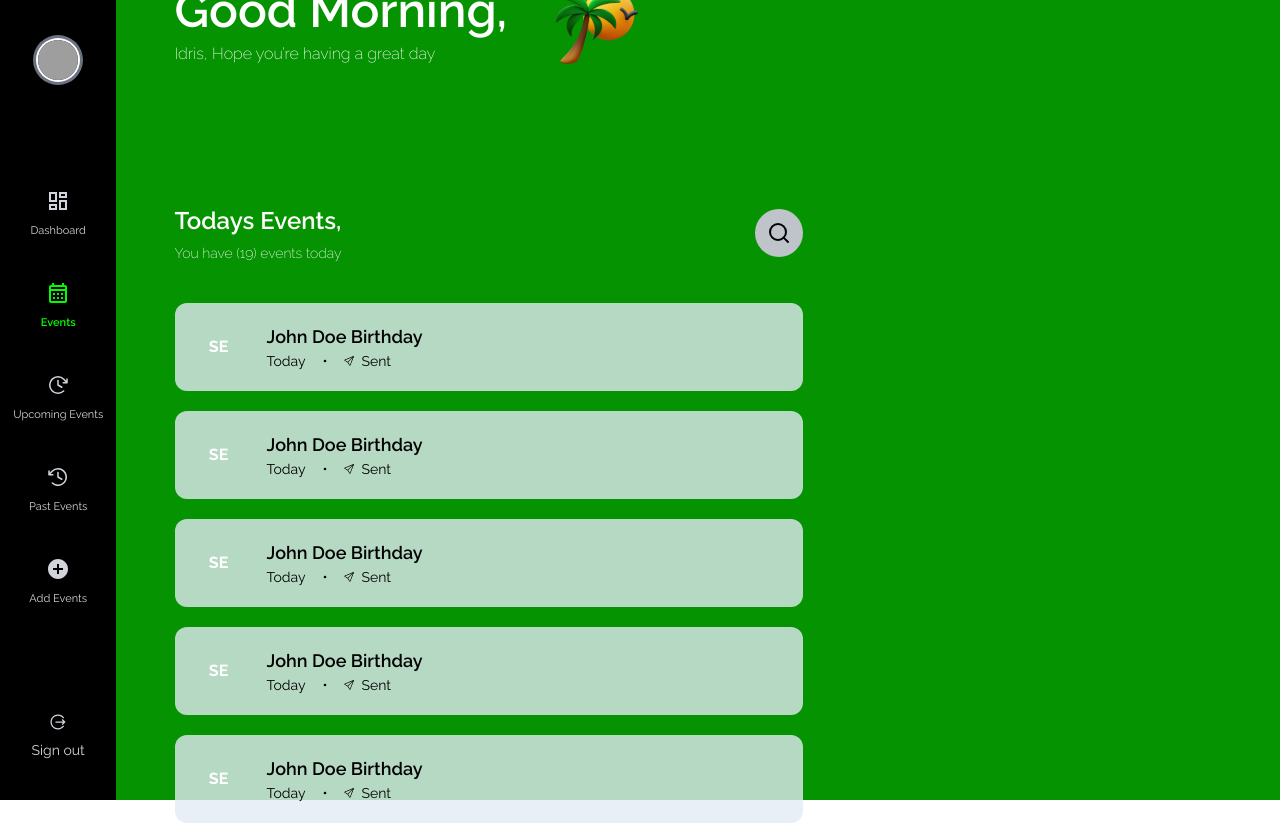
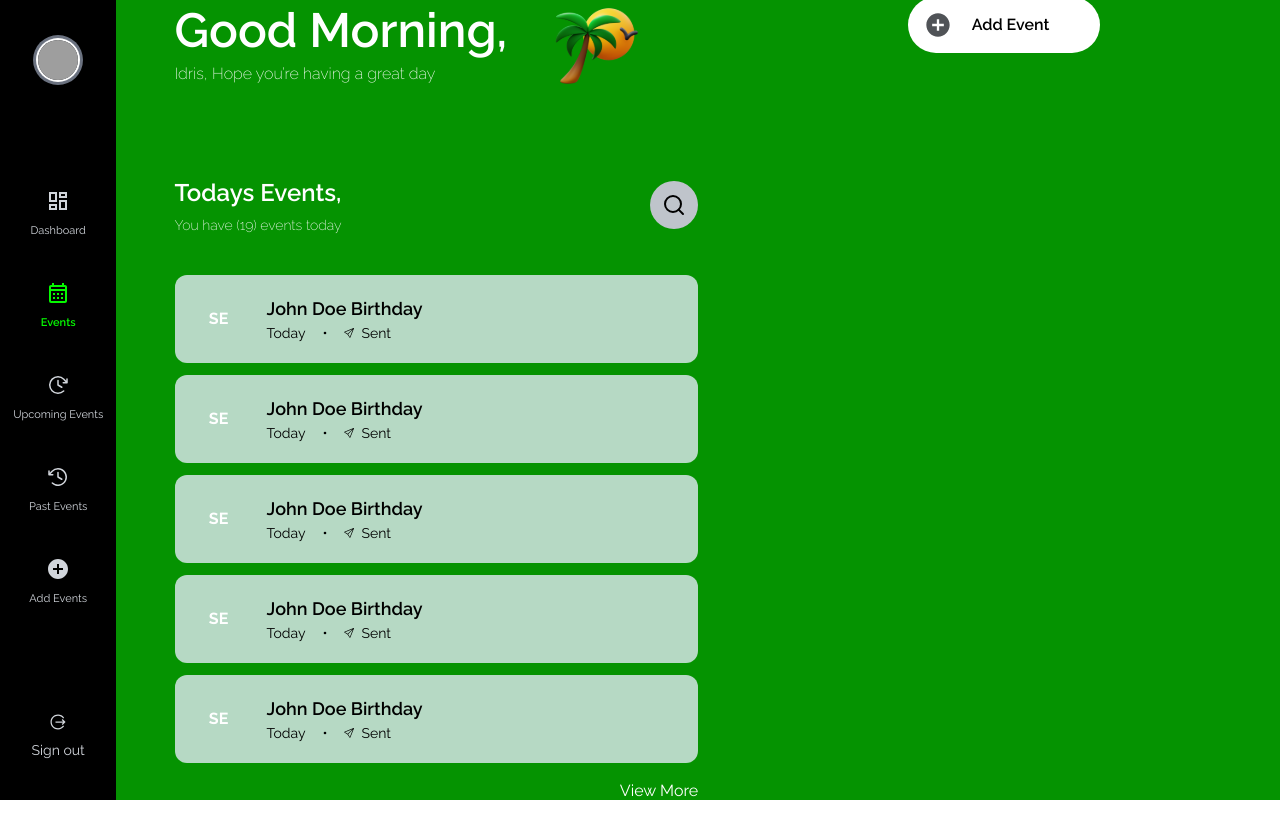
Before and after one commit to theolodocoder/D-day-frontend, a React (Vite) app: page /app/events in a window 1280 px wide. Built offline with nearby package versions, Linux system fonts and the light colour scheme; grey boxes are pictures that could not be loaded.

Commit message:
added resusable button

```diff
--- /dev/null
+++ b/src/components/Button.tsx
@@ -0,0 +1,24 @@
+import { IconType } from "react-icons";
+
+interface ButtonProps {
+  content: string;
+  variant?: "solid" | "transparent";
+  icon?: IconType;
+  other?: string;
+}
+export default function Button({ content, variant, icon, other }: ButtonProps) {
+  return (
+    <button
+      className={`
+      ${icon && "flex items-center gap-x-5"}
+      h-14 w-48 px-4 py-2 rounded-full ${
+        variant == "transparent"
+          ? "bg-transparent border border-white text-white"
+          : "bg-[#05F900]"
+      } text-black font-semibold ${other} font-bold`}
+    >
+      {icon && icon({ size: 28, color: "#505357" })}
+      {content}
+    </button>
+  );
+}
--- /dev/null
+++ b/src/components/Upload.tsx
@@ -0,0 +1,13 @@
+import { MdEditCalendar } from "react-icons/md";
+
+export default function Upload() {
+  return (
+    <div className="bg-[#E3EBF680] w-full h-96 flex justify-center items-center">
+      <div>
+        <MdEditCalendar size={30} />
+        <h3>Upload Events</h3>
+        <p>Add New Events,Birthday,etc...</p>
+      </div>
+    </div>
+  );
+}
--- a/src/features/events/components/EventCard.tsx
+++ b/src/features/events/components/EventCard.tsx
@@ -2,17 +2,11 @@ import { BsDot, BsSend } from "react-icons/bs";
 
 const colors = ["red", "gray", "purple", "pink", "lightblue"];
 
-const EventCard = ({ id }) => {
-  const getRandColor = () => {
-    const rand: number = Math.floor(Math.random() * colors.length - 1);
-    return colors[rand];
-  };
-
-  // console.log(getRandColor());
+const EventCard = ({ id }: { id: number }) => {
   return (
-    <div className="flex items-center gap-x-5 bg-[#E3EBF6CC] mt-5 rounded-xl text-black p-4 cursor-pointer">
+    <div className="flex items-center gap-x-5 bg-[#E3EBF6CC] mt-3  rounded-xl text-black p-4 cursor-pointer">
       <div
-        className={`flex items-center justify-center w-14 h-14 rounded-full bg-${colors[id]}-600 text-white font-bold`}
+        className={`flex items-center justify-center w-14 h-14 rounded-full bg-${colors[id]}-400 text-white font-bold`}
       >
         SE
       </div>
--- a/src/features/events/index.tsx
+++ b/src/features/events/index.tsx
@@ -1,6 +1,8 @@
 import React, { useEffect, useRef, useState } from "react";
 import { FiSearch } from "react-icons/fi";
 import EventCard from "./components/EventCard";
+import Button from "../../components/Button";
+import { MdAddCircle } from "react-icons/md";
 
 const Event = () => {
   const inputRef = useRef<HTMLInputElement>(null);
@@ -21,8 +23,8 @@ const Event = () => {
   };
 
   return (
-    <div className="flex gap-x-[10%] w-full">
-      <div className="w-[60%] flex flex-col gap-y-32">
+    <div className="flex gap-x-[20%] w-full">
+      <div className="w-[50%] flex flex-col gap-y-20">
         <div className="flex gap-x-10 items-center">
           <div>
             <h1 className="text-5xl font-semibold mb-2">Good Morning,</h1>
@@ -67,9 +69,14 @@ const Event = () => {
                 <EventCard key={idx} id={idx} />
               ))}
           </div>
+          <div className="flex w-full justify-end mt-4 cursor-pointer">
+            <a>View More</a>
+          </div>
         </div>
       </div>
-      <div className="">Left</div>
+      <div className="">
+        <Button content={"Add Event"} icon={MdAddCircle} other="bg-white" />
+      </div>
     </div>
   );
 };
--- a/src/pages/Landing.tsx
+++ b/src/pages/Landing.tsx
@@ -1,5 +1,6 @@
 import { Link } from "react-router-dom";
 import Clock from "../components/Clock";
+import Button from "../components/Button";
 
 export default function Landing() {
   return (
@@ -21,12 +22,8 @@ export default function Landing() {
               <h1 className="text-[#05f900] italic">D-day</h1>
             </div>
             <div className="flex gap-x-3">
-              <button className="border border-white h-14 w-40 px-4 py-2 rounded-full">
-                <Link to={"/login"}>Login</Link>
-              </button>
-              <button className="h-14 w-40 px-4 py-2 rounded-full bg-[#05F900] text-black font-semibold">
-                Get Started
-              </button>
+              <Button content="Login" variant="transparent" />
+              <Button content="Get Started" />
             </div>
           </div>
           <Clock />
```
